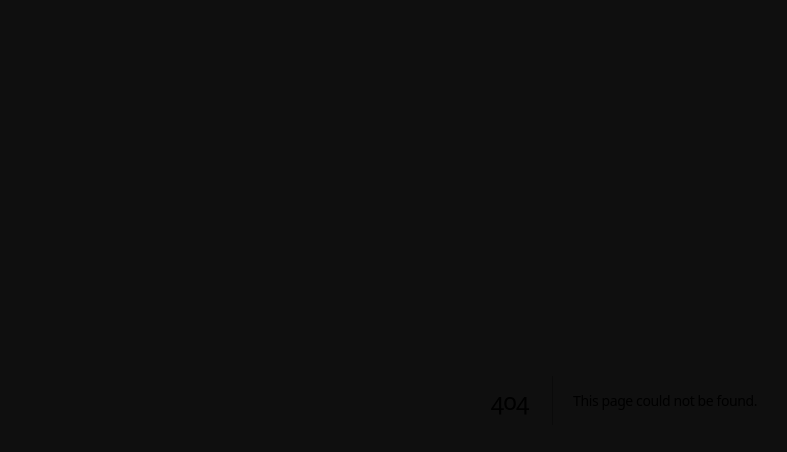
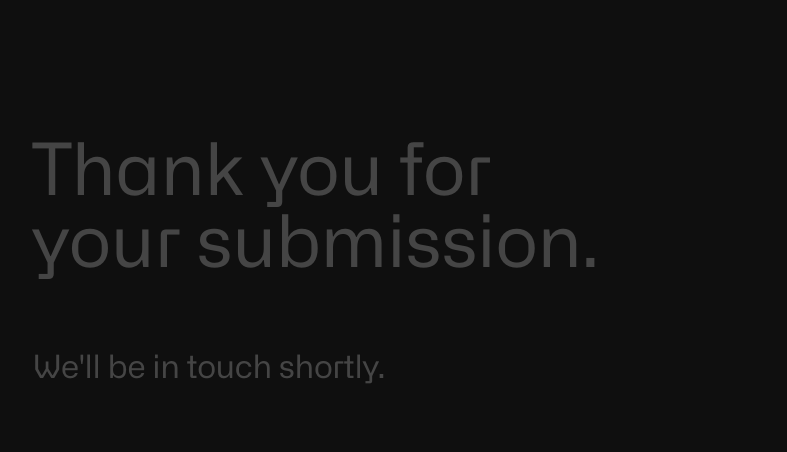
Before and after one commit to fvckprth/amaya, a Next.js app: page /success in a window 1280 px wide. Before the commit this address had no page. Shown: the top 452 px of the page, without its empty margins (16-803 px from the left). Built offline with nearby package versions, Linux system fonts and the light colour scheme.

Commit message:
Success form

```diff
--- /dev/null
+++ b/app/(marketing)/success/page.tsx
@@ -0,0 +1,9 @@
+import { SuccessHeader } from "@/components/marketing/success/SuccessHeader"
+
+export default function Terms() {
+  return (
+    <div className='space-y-10 px-4 md:px-12 pt-8 md:pt-32 h-screen overflow-y-hidden'>
+        <SuccessHeader />
+    </div>
+  )
+}
--- a/components/marketing/home/RequestDemoForm.tsx
+++ b/components/marketing/home/RequestDemoForm.tsx
@@ -1,5 +1,6 @@
 'use client'
 
+import { useRouter } from 'next/navigation';
 import { useState, useEffect } from 'react';
 import { z } from "zod";
 import { useForm } from "react-hook-form";
@@ -95,6 +96,8 @@ export function RequestDemoForm() {
         defaultValues: DEFAULT_FORM_VALUES,
     });
 
+    const router = useRouter();
+
     const onSubmit = async (data: RequestDemoFormSchema) => {
       console.log(form.formState.errors);
         setIsLoading(true);
@@ -110,6 +113,8 @@ export function RequestDemoForm() {
             console.error('Error submitting form: ', error);
         } else {
             console.log('Form data:', data);
+            // Redirect to page.tsx after form submission
+            router.push('/success');
         }
 
         form.reset(DEFAULT_FORM_VALUES, {
--- /dev/null
+++ b/components/marketing/success/SuccessHeader.tsx
@@ -0,0 +1,15 @@
+export function SuccessHeader() {
+  return (
+    <div className="flex flex-col space-y-6 md:space-y-20">
+      <div className="text-4xl md:text-7xl text-[#E7E6E9]/25">
+        <h1>
+          Thank you for <br />
+          your submission.
+        </h1>
+      </div>
+      <div className="text-base md:text-[32px] text-[#E7E6E9]/25">
+        <h3>We&apos;ll be in touch shortly.</h3>
+      </div>
+    </div>
+  );
+}
```
